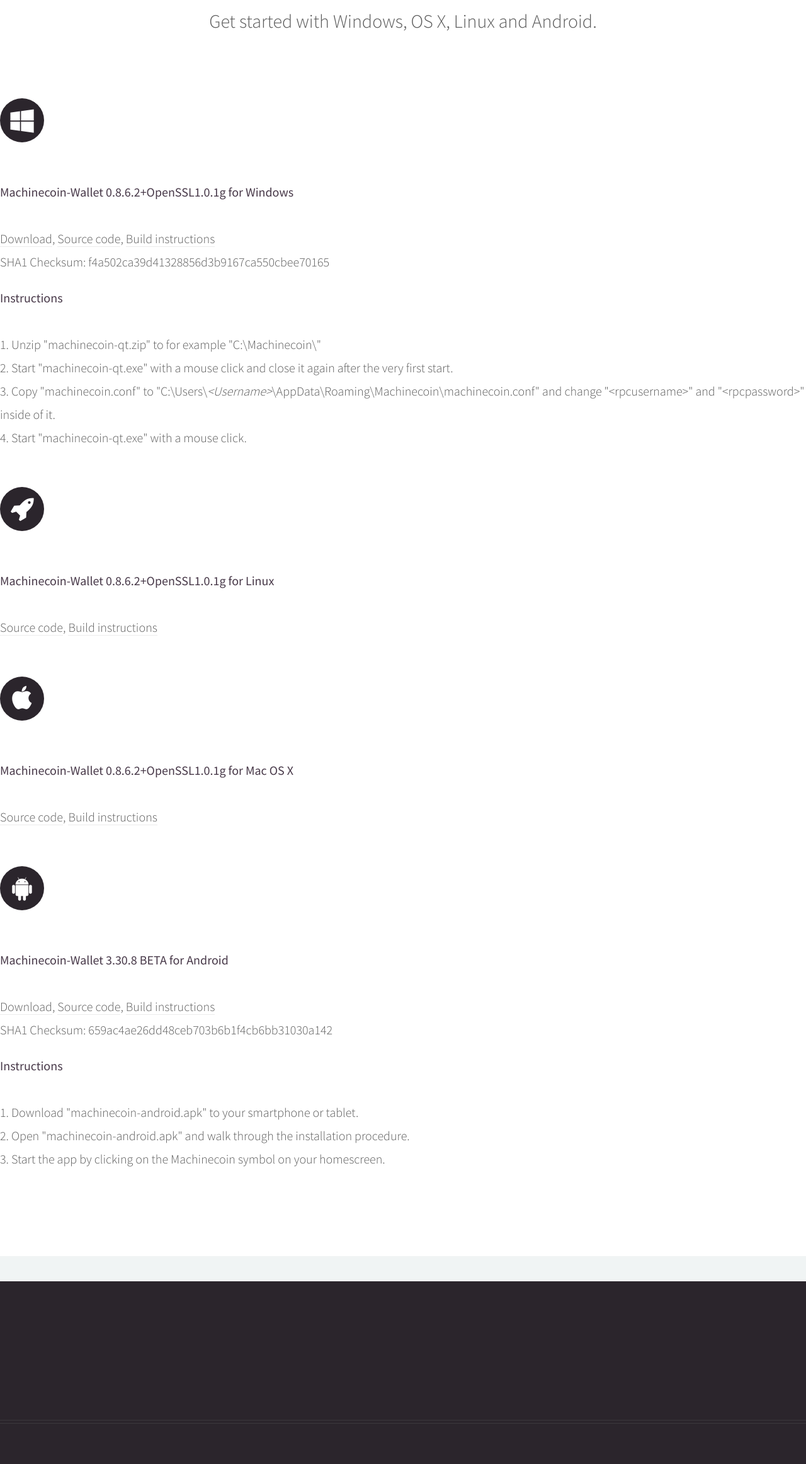
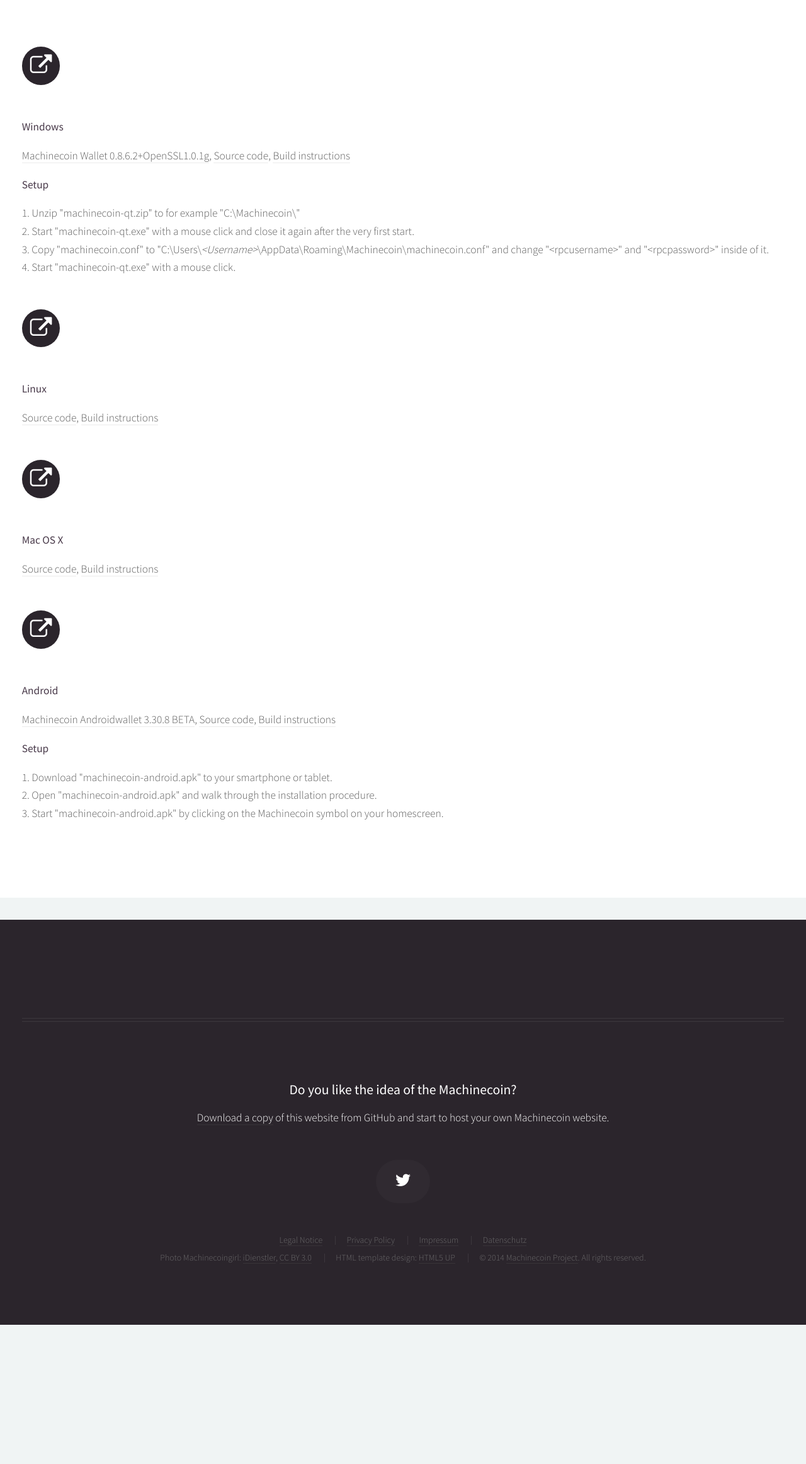
Before and after one commit to Nico205/Machinecoin-Communitykit, a plain HTML site: page installation.html in a window 1280 px wide. Shown: the part 476-2800 px from the top of the page at 63% size. After the commit the page ends 2579 px from the top, so only its background shows below. Drawn offline with Linux system fonts and the light colour scheme.

Commit message:
Small changes

```diff
--- a/installation.html
+++ b/installation.html
@@ -1,112 +1,126 @@
-<!DOCTYPE html>
+<!DOCTYPE HTML>
 <!--
 	Helios 1.5 by HTML5 UP
 	html5up.net | @n33co
 	Free for personal and commercial use under the CCA 3.0 license (html5up.net/license)
 -->
-
 <html>
 	<head>
-    <title>Machinecoin - free and decentralized peer-to-peer
-    cryptocurrency</title>
-    <meta content="text/html; charset=utf-8" http-equiv="content-type">
-    <meta content="" name="description">
-    <meta content="" name="keywords">
-    <link href=
-    "http://fonts.googleapis.com/css?family=Source+Sans+Pro:300,400,600" rel=
-    "stylesheet" type="text/css">
+		<title>Machinecoin - free and decentralized peer-to-peer cryptocurrency</title>
+		<meta http-equiv="content-type" content="text/html; charset=utf-8" />
+		<meta name="description" content="" />
+		<meta name="keywords" content="" />
+		<link href="http://fonts.googleapis.com/css?family=Source+Sans+Pro:300,400,600" rel="stylesheet" type="text/css" />
 		<!--[if lte IE 8]><script src="js/html5shiv.js"></script><![endif]-->
-
 		<script src="js/jquery.min.js"></script>
 		<script src="js/jquery.dropotron.min.js"></script>
 		<script src="js/skel.min.js"></script>
 		<script src="js/skel-panels.min.js"></script>
 		<script src="js/init.js"></script>
-    <link href="css/skel-noscript.css" rel="stylesheet">
-    <link href="css/style.css" rel="stylesheet">
-    <link href="css/style-desktop.css" rel="stylesheet">
-    <link href="css/style-noscript.css" rel="stylesheet">
+		<noscript>
+			<link rel="stylesheet" href="css/skel-noscript.css" />
+			<link rel="stylesheet" href="css/style.css" />
+			<link rel="stylesheet" href="css/style-desktop.css" />
+			<link rel="stylesheet" href="css/style-noscript.css" />
+		</noscript>
+		<!--[if lte IE 8]><link rel="stylesheet" href="css/ie8.css" /><![endif]-->
 	</head>
+	<body class="no-sidebar">
 
-<body>
-    <!--[if lte IE 8]><link rel="stylesheet" href="css/ie8.css" /><![endif]-->
 		<!-- Header -->
+			<div id="header">
 
-    <div id="header">
 				<!-- Inner -->
-
 					<div class="inner">
 						<header>
 							<h1><a href="index.html" id="logo">Machinecoin</a></h1>
 						</header>
-        </div><!-- Nav -->
+					</div>
 
+				<!-- Nav -->
 					<nav id="nav">
 						<ul>
 							<li><a href="installation.html">English</a></li>
 						</ul>
 					</nav>
-    </div><!-- Main -->
 
+			</div>
+
+		<!-- Main -->
 			<div class="wrapper style1">
+
 				<div class="container">
 					<div class="row">
 						<div class="12u skel-cell-important" id="content">
-                    <article class="special" id="main">
+							<article id="main" class="special">
 								<header>
-                            <h2><a href=
-                            "installation.html">Installation</a></h2><span class="byline">Get
-                            started with Windows, OS X, Linux and
-                            Android.</span>
+									<h2><a href="installation.html">Installation</a></h2>
+									<span class="byline">
+										Get your machine up and running.
+									</span>
 								</header>
-
+								<!-- <a href="http://mdomaradzki.deviantart.com/art/Planet-Bronte-339258500" class="image featured"><img src="images/pic06.jpg" alt="" /></a>
+								<p>
+									Commodo id natoque malesuada sollicitudin elit suscipit. Curae suspendisse mauris posuere accumsan massa
+									posuere lacus convallis tellus interdum. Amet nullam fringilla nibh nulla convallis ut venenatis purus
+									lobortis. Auctor etiam porttitor phasellus tempus cubilia ultrices tempor sagittis. Nisl fermentum
+									consequat integer interdum integer purus sapien. Nibh eleifend nulla nascetur pharetra commodo mi augue
+									interdum tellus. Ornare cursus augue feugiat sodales velit lorem. Semper elementum ullamcorper lacinia
+									natoque aenean scelerisque vel lacinia mollis quam sodales congue.
+								</p> -->
 								<section>
 									<header>
-                                <h2 class="fa fa-windows circled solo">
-                                <span>Windows</span></h2>
-                            </header><strong>Machinecoin-Wallet
-                            0.8.6.2+OpenSSL1.0.1g for Windows</strong><br>
-                            <br>
+										<h2 class="fa fa-external-link circled solo"><span>Windows</span></h2>
+									</header>
+									<p>
+										<strong>Windows</strong>
+									</p>
 									<ul class="divided">
 										<li>
 											<article class="special">
 												<a href=
 												"http://machinecoin.org/download/machinecoin-qt.zip"
-                                        title="Download pre-compiled package">Download</a>,
+												title="Machinecoin Wallet 0.8.6.2+OpenSSL1.0.1g">Machinecoin Wallet 0.8.6.2+OpenSSL1.0.1g</a>,
 												<a href=
 												"https://github.com/Gitju/Machinecoin/archive/master.zip"
 												title="Source code">Source code</a>,
 												<a href=
 												"https://github.com/Gitju/Machinecoin-Docs/archive/master.zip"
 												title="Build instructions">Build
-                                        instructions</a><br>
-                                        SHA1 Checksum:
-                                        f4a502ca39d41328856d3b9167ca550cbee70165
+												instructions</a>
 											</article>
 										</li>
-                            </ul><strong>Instructions</strong><br>
-                            <br>
-                            <span style="line-height: 1.5;">1. Unzip "machinecoin-qt.zip" to for
-                            example&nbsp;"C:\Machinecoin\"</span><br>
-                            <span style="line-height: 1.5;">2. Start
+									</ul>
+									<p>
+										<strong>Setup</strong>
+									</p>
+									<ul class="divided">
+										<li>
+											<article class="special">
+												1. Unzip "machinecoin-qt.zip" to for
+												example&nbsp;"C:\Machinecoin\"<br>
+												2. Start
 												"machinecoin-qt.exe" with a mouse click and
 												close it again after the very first
-                            start.</span><br>
+												start.<br>
 												3. Copy
-                            "machinecoin.conf"</a>
+												"machinecoin.conf"
 												to&nbsp;"C:\Users\<em>&lt;Username&gt;</em>\AppData\Roaming\Machinecoin\machinecoin.conf"
 												and change "&lt;rpcusername&gt;" and
 												"&lt;rpcpassword&gt;" inside of it.<br>
-                            4.&nbsp;Start "machinecoin-qt.exe" with a mouse click.<br>
+												4.&nbsp;Start "machinecoin-qt.exe" with a mouse click.
+											</article>
+										</li>
+									</ul>
 								</section>
 
 								<section>
 									<header>
-                                <h2 class="fa fa-rocket circled solo">
-                                <span>Linux</span></h2>
-                            </header><strong>Machinecoin-Wallet
-                            0.8.6.2+OpenSSL1.0.1g for Linux</strong><br>
-                            <br>
+										<h2 class="fa fa-external-link circled solo"><span>Linux</span></h2>
+									</header>
+									<p>
+										<strong>Linux</strong>
+									</p>
 									<ul class="divided">
 										<li>
 											<article class="special">
@@ -124,11 +138,11 @@
 
 								<section>
 									<header>
-                                <h2 class="fa fa-apple circled solo">
-                                <span>OS X</span></h2>
-                            </header><strong>Machinecoin-Wallet
-                            0.8.6.2+OpenSSL1.0.1g for Mac OS X</strong><br>
-                            <br>
+										<h2 class="fa fa-external-link circled solo"><span>Mac OS X</span></h2>
+									</header>
+									<p>
+										<strong>Mac OS X</strong>
+									</p>
 									<ul class="divided">
 										<li>
 											<article class="special">
@@ -146,102 +160,86 @@
 
 								<section>
 									<header>
-                                <h2 class="fa fa-android circled solo">
-                                <span>Android</span></h2>
-                            </header><strong>Machinecoin-Wallet 3.30.8 BETA for Android</strong><br>
-                            <br>
+										<h2 class="fa fa-external-link circled solo"><span>Android</span></h2>
+									</header>
+									<p>
+										<strong>Android</strong>
+									</p>
 									<ul class="divided">
 										<li>
 											<article class="special">
 												<a href=
 												"http://machinecoin.org/download/machinecoin-android.apk"
-                                        title="Download pre-compiled package">Download</a>,
+												title="Machinecoin Androidwallet 3.30.8 BETA">Machinecoin Androidwallet 3.30.8 BETA</a>,
 												<a href=
 												"https://github.com/Gitju/Machinecoin-Androidwallet/archive/master.zip"
 												title="Source code">Source code</a>,
 												<a href=
 												"https://github.com/Gitju/Machinecoin-Docs/archive/master.zip"
 												title="Build instructions">Build
-                                        instructions</a><br>
-                                        SHA1 Checksum:
-                                        659ac4ae26dd48ceb703b6b1f4cb6bb31030a142
+												instructions</a>
 											</article>
 										</li>
-                            </ul><strong>Instructions</strong><br>
-                            <br>
-                            <span style="line-height: 1.5;">1. Download "machinecoin-android.apk" to your smartphone
-                            or tablet.</span><br>
-                            <span style="line-height: 1.5;">2. Open "machinecoin-android.apk" and walk through the installation
-                            procedure.</span><br>
-                            <span style="line-height: 1.5;">3. Start the app by
-                            clicking on the Machinecoin symbol on your
-                            homescreen.</span><br>
+									</ul>
+									<p>
+										<strong>Setup</strong>
+									</p>
+									<ul class="divided">
+										<li>
+											<article class="special">
+												1. Download "machinecoin-android.apk" to your smartphone or tablet.<br>
+												2. Open "machinecoin-android.apk" and walk through the installation procedure.<br>
+												3. Start "machinecoin-android.apk" by clicking on the Machinecoin symbol on your homescreen.
+											</article>
+										</li>
+									</ul>
 								</section>
 
 							</article>
 						</div>
 					</div>
 				</div>
-    </div><!-- Footer -->
 
+			</div>
+
+		<!-- Footer -->
 			<div id="footer">
 				<div class="container">
-            <hr>
-
+					<hr />
 					<div class="row">
 						<div class="12u">
+
 							<!-- Contact -->
-
 								<section class="contact">
 									<header>
 										<h3>Do you like the idea of the Machinecoin?</h3>
 									</header>
+									<p><a href="https://github.com/Gitju/Machinecoin-Communitykit">Download a copy</a> of this website from GitHub and start to host your own Machinecoin website.</p>
+									<ul class="icons">
+										<li><a href="https://twitter.com/machinecoin" class="fa fa-twitter solo"><span>Twitter</span></a></li>
+									</ul>
+								</section>
 
-                        <p><a href=
-                        "https://github.com/Gitju/Machinecoin-Communitykit">Download a
-                        copy</a> of this website from GitHub and start to host
-                        your own Machinecoin website.</p>
-
-                        <ul class="icons">
-                            <li><a class="fa fa-twitter solo" href=
-                            "https://twitter.com/machinecoin"><span>Twitter</span></a></li>
-                        </ul>
-                    </section><!-- Copyright -->
-
+							<!-- Copyright -->
 								<div class="copyright">
 									<ul class="menu">
-                            <li><a href=
-                            "http://machinecoin.org/legal-notice/">Legal
-                            Notice</a></li>
+										<li><a href="http://machinecoin.org/legal-notice/">Legal Notice</a></li>
+										<li><a href="http://machinecoin.org/privacy-policy/">Privacy Policy</a></li>
+										<li><a href="http://machinecoin.org/impressum/">Impressum</a></li>
+										<li><a href="http://machinecoin.org/datenschutz/">Datenschutz</a></li>
+									</ul>
+									<ul class="menu">
+										<li>Photo Machinecoingirl: <a href="http://idienstler.de">iDienstler</a>, <a href="http://creativecommons.org/licenses/by/3.0/">CC BY 3.0</a></li>
+										<li>HTML template design: <a href="http://html5up.net/">HTML5 UP</a></li>
+										<li>&copy; 2014 <a href="http://machinecoin.org">Machinecoin Project</a>. All rights reserved.</li>
+									</ul>
+								</div>
 
-                            <li><a href=
-                            "http://machinecoin.org/privacy-policy/">Privacy
-                            Policy</a></li>
+						</div>
 
-                            <li><a href=
-                            "http://machinecoin.org/impressum/">Impressum</a></li>
-
-                            <li><a href=
-                            "http://machinecoin.org/datenschutz/">Datenschutz</a></li>
-                        </ul>
-
-                        <ul class="menu">
-                            <li>Photo Machinecoingirl: <a href=
-                            "http://idienstler.de">iDienstler</a>, <a href=
-                            "http://creativecommons.org/licenses/by/3.0/">CC BY
-                            3.0</a></li>
-
-                            <li>HTML template design: <a href=
-                            "http://html5up.net/">HTML5 UP</a></li>
-
-                            <li>© 2014 <a href=
-                            "http://machinecoin.org">Machinecoin Project</a>.
-                            All rights reserved.</li>
-                        </ul>
 					</div>
 				</div>
 			</div>
-        </div>
-    </div>
+
 	</body>
 </html>
```
Lines whose indentation alone changed are shown as unchanged.
